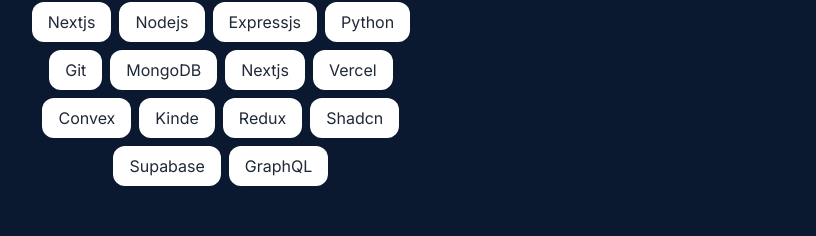
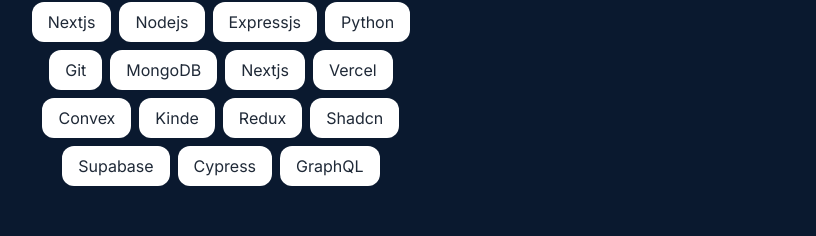
Before and after one commit to IvanKorne/portfolio, a Next.js app: page / in a window 1280 px wide. Shown: the part 1384-1620 px from the top of the page, without its empty margins (228-1044 px from the left). Built offline with nearby package versions, Linux system fonts and the light colour scheme; no server answers.

Commit message:
edit skills

```diff
--- a/app/data/data.ts
+++ b/app/data/data.ts
@@ -24,6 +24,7 @@
   "Redux",
   "Shadcn",
   "Supabase",
+  "Cypress",
   "GraphQL",
 ] as const;
 
```
